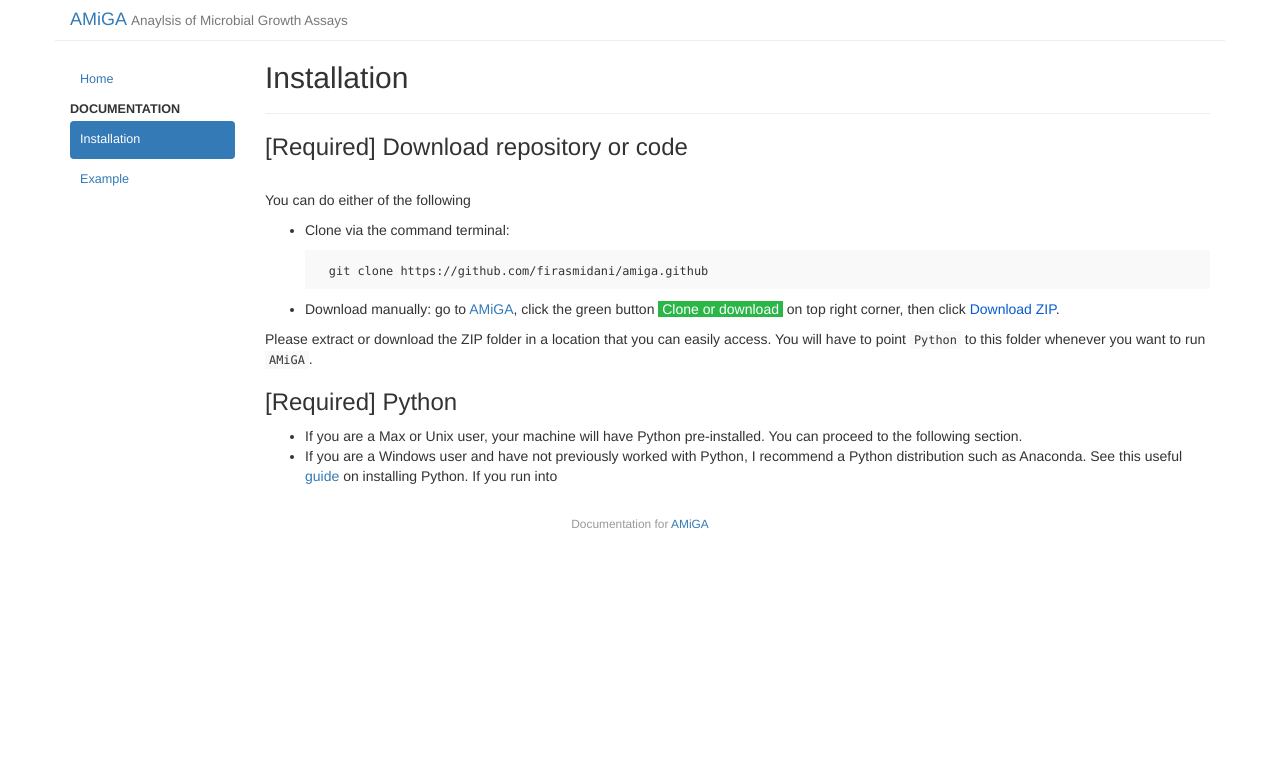
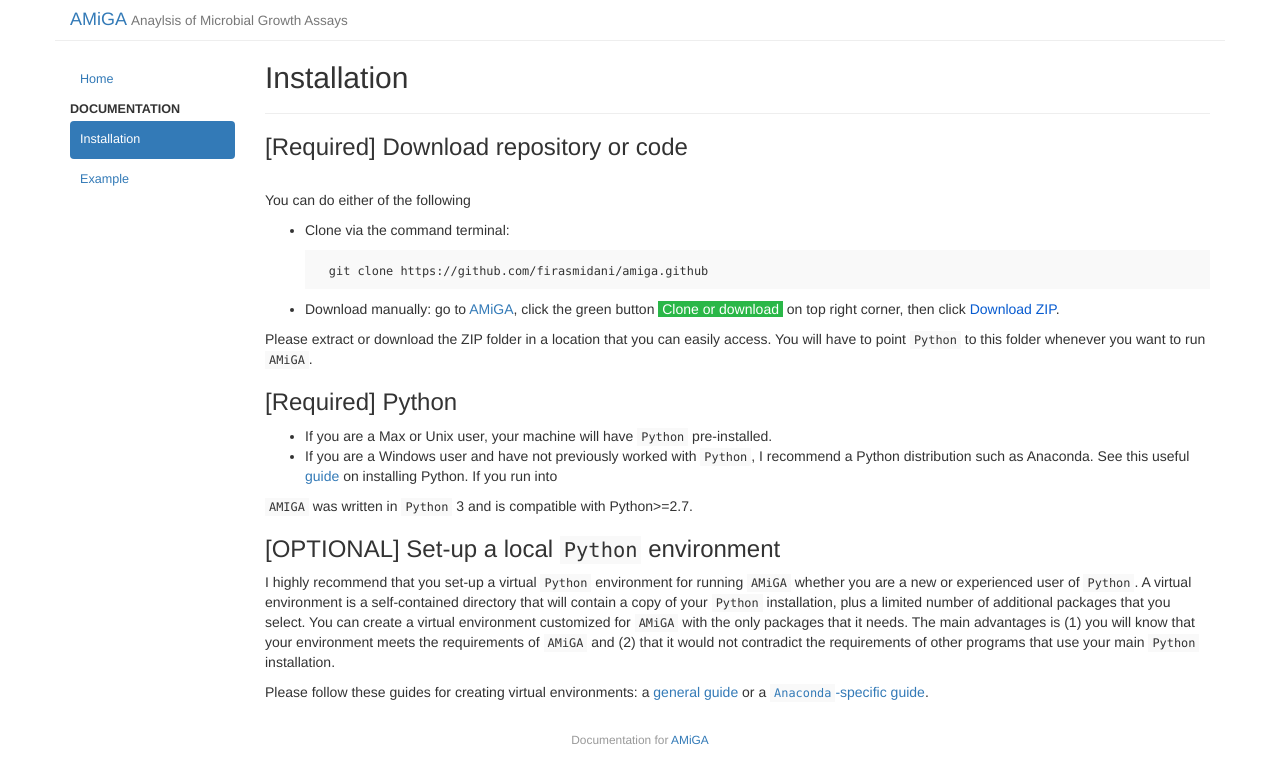
Before and after one commit to firasmidani/amiga, a Jekyll site: the page built from docs/_posts/2020-03-23-installation.md, in a window 1280 px wide. Shown: the top 784 px of the page. Built offline with Jekyll 4.4.1, drawn with Linux system fonts in a browser that asks for light colours.

Commit message:
more Python and virtual environment installation notes

````diff
--- a/docs/_posts/2020-03-23-installation.md
+++ b/docs/_posts/2020-03-23-installation.md
@@ -21,5 +21,13 @@
 
 ### [Required] Python
 
-* If you are a Max or Unix user, your machine will have Python pre-installed. You can proceed to the following section.
-* If you are a Windows user and have not previously worked with Python, I recommend a Python distribution such as Anaconda. See this useful [guide](https://fangohr.github.io/blog/installation-of-python-spyder-numpy-sympy-scipy-pytest-matplotlib-via-anaconda.html) on installing Python. If you run into
+* If you are a Max or Unix user, your machine will have ```Python``` pre-installed.
+* If you are a Windows user and have not previously worked with ```Python```, I recommend a Python distribution such as Anaconda. See this useful [guide](https://fangohr.github.io/blog/installation-of-python-spyder-numpy-sympy-scipy-pytest-matplotlib-via-anaconda.html) on installing Python. If you run into
+
+```AMIGA``` was written in ```Python``` 3 and is compatible with Python>=2.7.
+
+### [OPTIONAL] Set-up a local ```Python``` environment
+
+I highly recommend that you set-up a virtual ```Python``` environment for running ```AMiGA``` whether you are a new or experienced user of ```Python```.  A virtual environment is a self-contained directory that will contain a copy of your ```Python``` installation, plus a limited number of additional packages that you select. You can create a virtual environment customized for ```AMiGA``` with the only packages that it needs. The main advantages is (1) you will know that your environment meets the requirements of ```AMiGA``` and (2) that it would not contradict the requirements of other programs that use your main ```Python``` installation.
+
+Please follow these guides for creating virtual environments: a <a href="https://packaging.python.org/guides/installing-using-pip-and-virtual-environments/">general guide</a> or a <a href="https://uoa-eresearch.github.io/eresearch-cookbook/recipe/2014/11/20/conda/">```Anaconda```-specific guide</a>.
````
